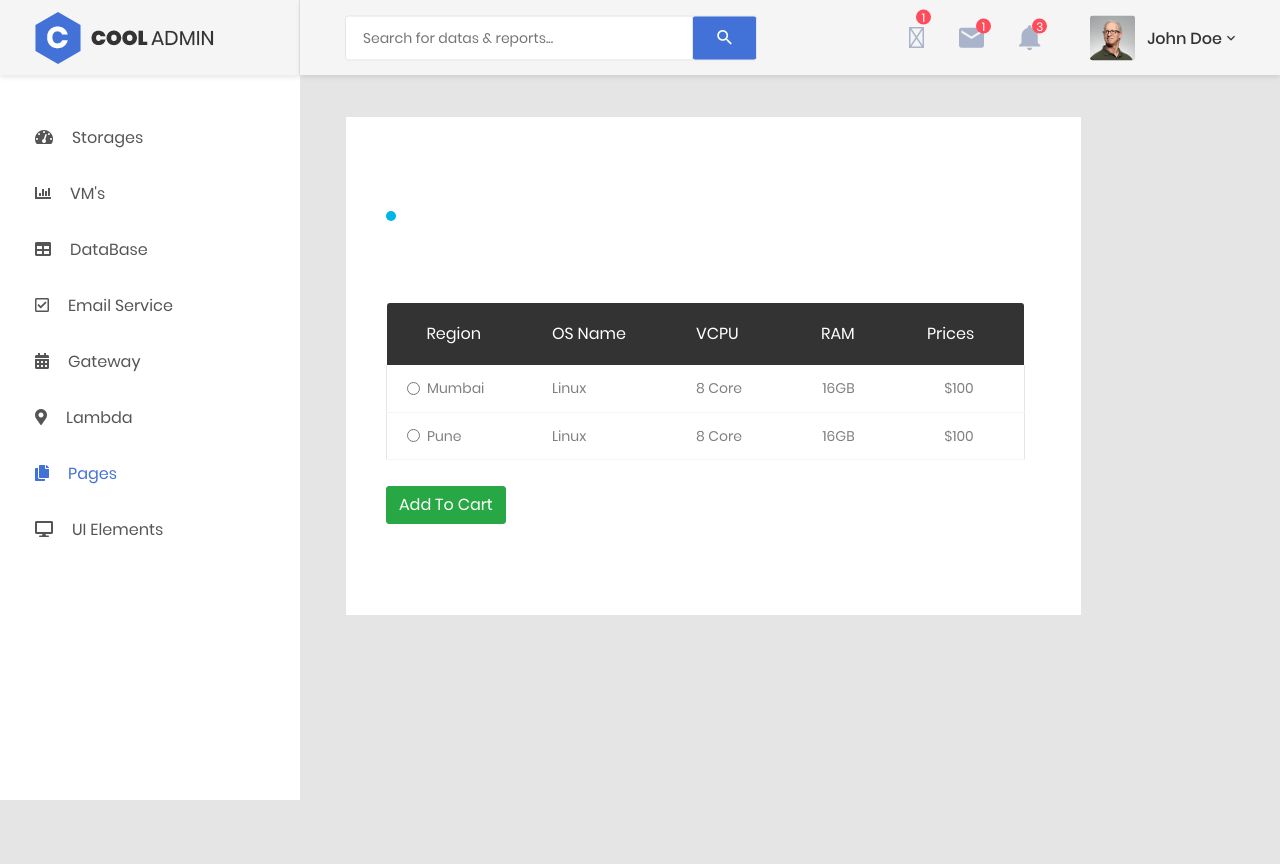
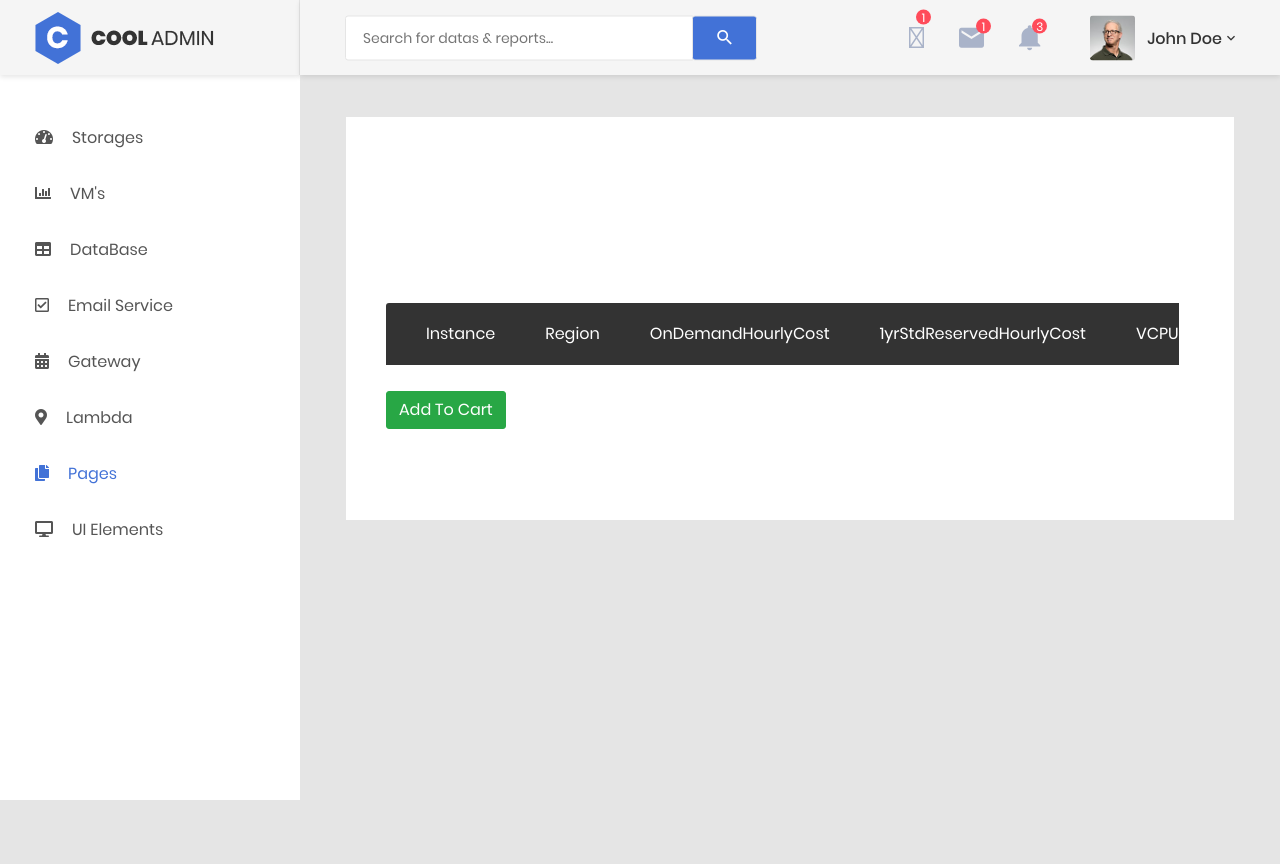
Before and after one commit to kedi1992/dataPirates, a Django app: page /result/ in a window 1280 px wide. Run offline with Django 3.2, Linux system fonts and the light colour scheme; lists and menus that the app fills with data are empty; some libraries are stand-ins or nearby versions.

Commit message:
UI Changes

```diff
--- a/aws/templates/aws/result.html
+++ b/aws/templates/aws/result.html
@@ -5,14 +5,14 @@
         <div class="section__content section__content--p30">
             <div class="container-fluid">
                 <div class="row">
-                    <div class="col-xl-10">
+                    <div class="col-xl-12">
                         <div class="recent-report2">
                             <h3 class="title-3">{{ category }}</h3>&nbsp;&nbsp;
                             <div class="chart-info">
                                 <div class="chart-info__left">
                                     <div class="chart-note">
+                                        {% for e in info %}
                                         <span class="dot dot--blue"></span>
-                                        {% for e in info %}
                                         <span>{{ e }}</span>
                                         {% endfor %}
                                     </div>
@@ -22,38 +22,29 @@
                             <table class="table table-borderless table-data3">
                             <thead>
                                 <tr>
+                                    <th>Instance</th>
                                     <th>Region</th>
-                                    <th>OS Name</th>
-                                    <th>vCPU</th>
-                                    <th class="text-right">RAM</th>
-                                    <th class="text-right">Prices</th>
+                                    <th>onDemandHourlyCost</th>
+                                    <th>1yrStdReservedHourlyCost</th>
+                                    <th class="text-right">vCPU</th>
+                                    <th class="text-right">Memory</th>
                                 </tr>
                             </thead>
                             <tbody>
+                                {% for e in pricing %}
                                     <tr>
                                         <td><div class="radio">
                                                 <label for="radio1" class="form-check-label ">
-                                                <input type="radio" id="radio1" name="radios" value="" class="form-check-input">Mumbai
+                                                    <input type="radio" id="radio1" name="radios" class="form-check-input">{{ e.instanceType }}
                                                 </label>
-                                        </div>
-                                    </td>
-                                    <td>Linux</td>
-                                    <td>8 Core</td>
-                                    <td class="text-right">16GB</td>
-                                    <td class="text-right">$100</td>
+                                            </div></td>
+                                        <td>{{ e.region }}</td>
+                                        <td>${{ e.onDemandHourlyCost }}</td>
+                                        <td>${{ e.1yrStdReservedHourlyCost }}</td>
+                                        <td class="text-right">{{ e.vCpu }}</td>
+                                        <td class="text-right">{{ e.memory }}</td>
                                     </tr>
-                                <tr>
-                                    <td><div class="radio">
-                                            <label for="radio1" class="form-check-label ">
-                                                <input type="radio" id="radio11" name="radios" value="" class="form-check-input">Pune
-                                            </label>
-                                        </div>
-                                    </td>
-                                    <td>Linux</td>
-                                    <td>8 Core</td>
-                                    <td class="text-right">16GB</td>
-                                    <td class="text-right">$100</td>
-                                </tr>
+                                {% endfor %}
                             </tbody>
                             </table><br>
                             <button type="button" class="btn btn-success">Add To Cart</button>
--- a/aws/views.py
+++ b/aws/views.py
@@ -30,20 +30,21 @@ def category(request):
 
 
 def result(request):
+    import json
     key = request.GET.get("key", None)
     service_type = request.GET.get("type", None)
+    pricing = []
     category_name = str(request.path).split("/")[-1].replace("type=", "")
     info_list = []
     tmp = str(request.path).split("/")[-2].replace("type=", "")
     if "vm" == tmp:
-        # info_list.append(request.GET.get("type", None))
+        cpu = request.GET.get("cpu", None)
+        os_type = request.GET.get("os_type", 'linux')
+        memory = request.GET.get("ram", None)
         info_list.append("OS : " + request.GET.get("os_type", ""))
-
-        data = get_all_costing(vcpu=10, operating_system="linux", memory=float(10.0))
-        print(">>>>>>>>>>>>>>>>>>>>>>>> : ", len(data))
-
-        # info_list.append("CPU : " + request.GET.get("cpu", ""))
-        # info_list.append("RAM : " + request.GET.get("ram", ""))
+        pricing = get_all_costing(vcpu=int(cpu), operating_system=os_type, memory=float(memory))
+        info_list.append("vCPU : " + request.GET.get("cpu", ""))
+        info_list.append("RAM : " + request.GET.get("ram", "") + "GiB")
     elif "storage" == tmp:
         info_list.append(request.GET.get("key", ""))
     print("service_type :", service_type)
@@ -53,7 +54,8 @@ def result(request):
     print("info : ", info_list)
     return render(request, 'aws/result.html', context={"type": service_type,
                                                        "key": key, "category": category_name,
-                                                       "info": info_list})
+                                                       "info": info_list,
+                                                       "pricing": pricing})
 
 
 class GetAllOfferCodes(APIView):
```
Lines whose indentation alone changed are shown as unchanged.
